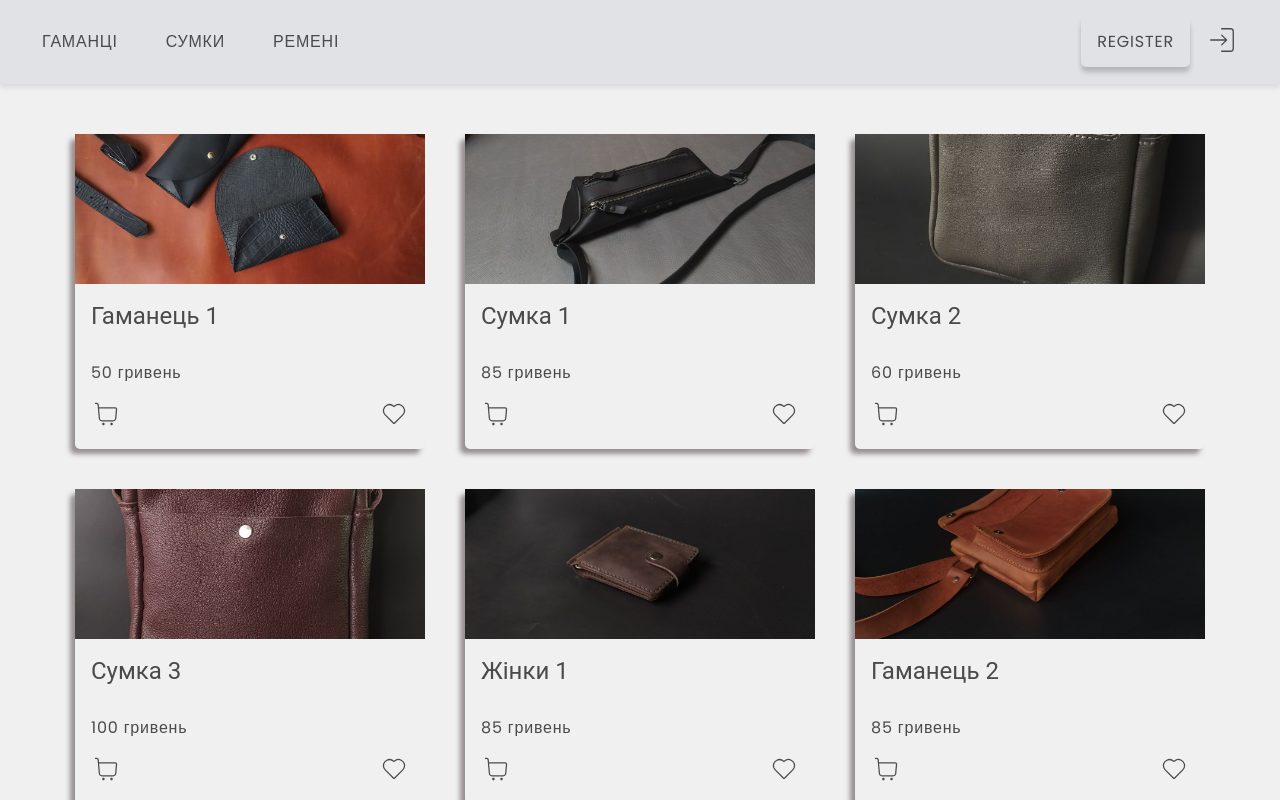
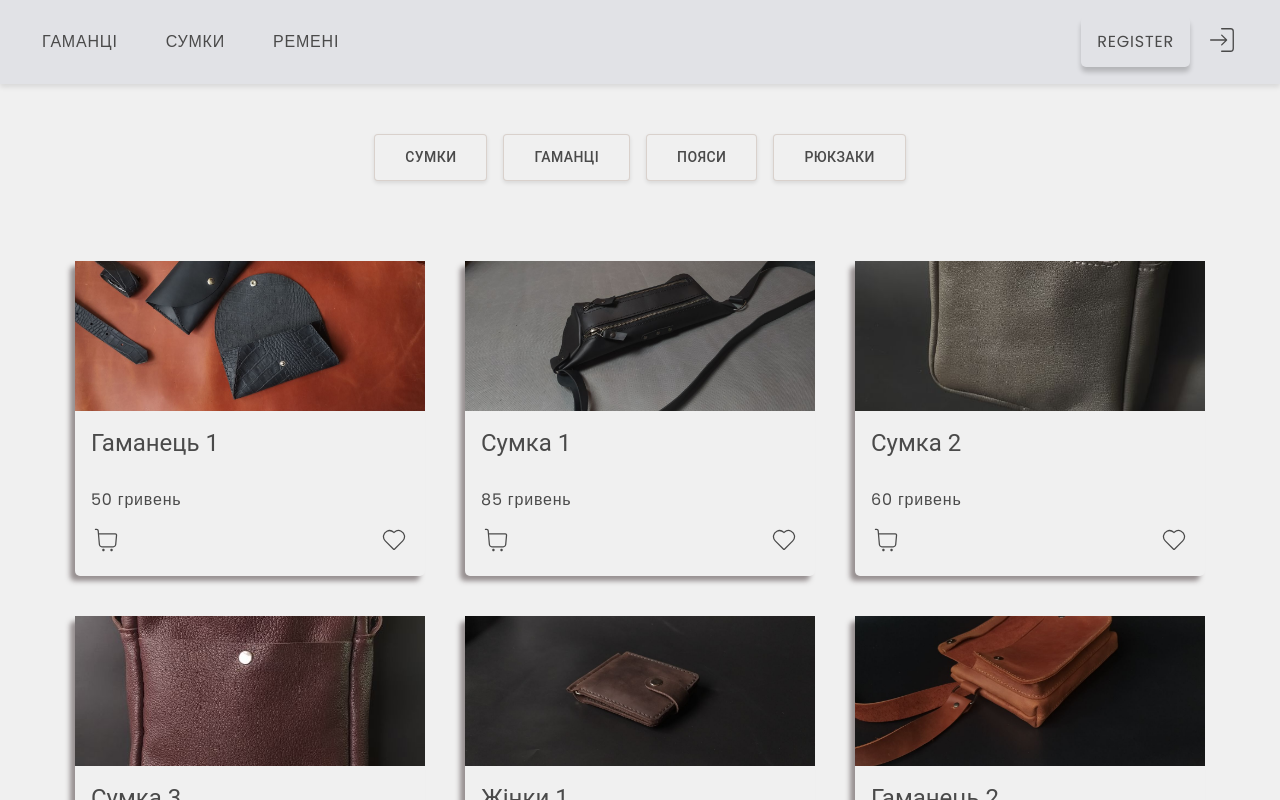
Before and after one commit to KaterynaKocheharova/Handmade-Products-Store, a React (Vite) app: page /catalog in a window 1280 px wide. Shown: the top 800 px of the page. Built offline with nearby package versions, Linux system fonts and the light colour scheme.

Commit message:
add filter buttons and filtersSlice

```diff
--- /dev/null
+++ b/src/components/Filters/Filters.jsx
@@ -0,0 +1,15 @@
+import Stack from '@mui/material/Stack';
+import Button from '@mui/material/Button';
+
+const Filters = () => {
+  return (
+    <Stack spacing={2} direction="row" justifyContent="center">
+      <Button variant="outlined">Сумки</Button>
+      <Button variant="outlined">Гаманці</Button>
+      <Button variant="outlined">Пояси</Button>
+      <Button variant="outlined">Рюкзаки</Button>
+    </Stack>
+  );
+};
+
+export default Filters;
--- a/src/pages/CatalogPage/CatalogPage.jsx
+++ b/src/pages/CatalogPage/CatalogPage.jsx
@@ -1,16 +1,20 @@
 import Section from "components/common/Section/Section";
 import Container from "components/common/Container/Container";
+import Stack from "@mui/material/Stack";
+import Filters from "components/Filters/Filters";
 import ProductList from "components/Products/ProductList/ProductList";
-
 
 const CatalogPage = () => {
   return (
     <Section>
       <Container>
-        <ProductList/>
+        <Stack spacing={10}>
+          <Filters />
+          <ProductList />
+        </Stack>
       </Container>
     </Section>
-  )
-}
+  );
+};
 
 export default CatalogPage;
--- /dev/null
+++ b/src/redux/filters/constants.js
@@ -0,0 +1,6 @@
+export const productFilters = {
+  ALL: "all",
+  BAGS: "bags",
+  WALLETS: "wallets",
+  BELTS: "belts",
+};
--- /dev/null
+++ b/src/redux/filters/filtersSlice.js
@@ -0,0 +1,17 @@
+import { createSlice } from "@reduxjs/toolkit";
+import { productFilters } from "./constants";
+
+const filtersSlice = createSlice({
+  name: "filters",
+  initialState: {
+    filter: productFilters.ALL,
+  },
+  reducers: {
+    changeFilter(state, {payload}) {
+      state.filter = payload;
+    },
+  },
+});
+
+export const filtersReducer = filtersSlice.reducer;
+export const {changeFilter} = filtersSlice.actions;
--- a/src/redux/store.js
+++ b/src/redux/store.js
@@ -12,6 +12,7 @@ import {
 import storage from "redux-persist/lib/storage";
 import { authReducer } from "./auth/slice";
 import { productsReducer } from "./products/slice";
+import { filtersReducer } from "./filters/filtersSlice";
 
 const authPersistConfiguration = {
   key: "auth",
@@ -23,6 +24,7 @@ export const store = configureStore({
   reducer: {
     auth: persistReducer(authPersistConfiguration, authReducer),
     products: productsReducer,
+    filters: filtersReducer,
   },
   middleware: (getDefaultMiddleware) =>
     getDefaultMiddleware({
```
Also changed, not shown: src/components/Filters/Filters.module.css (added).
